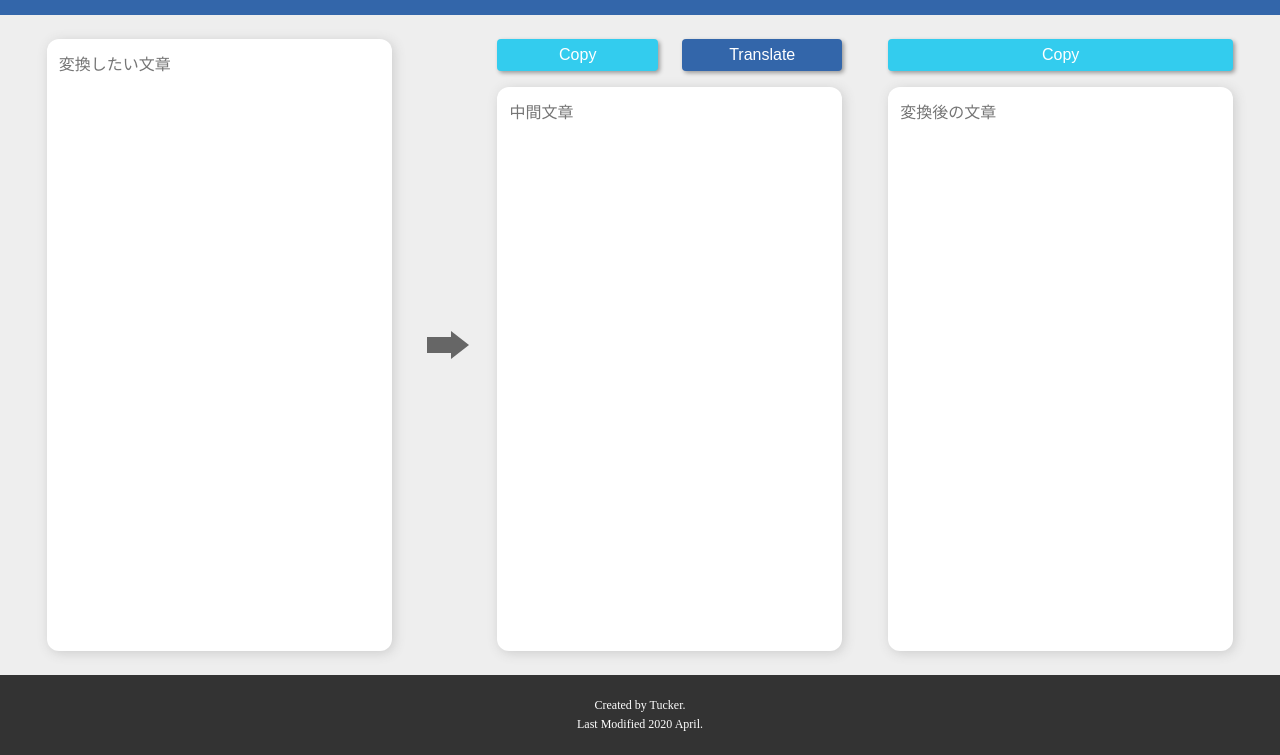
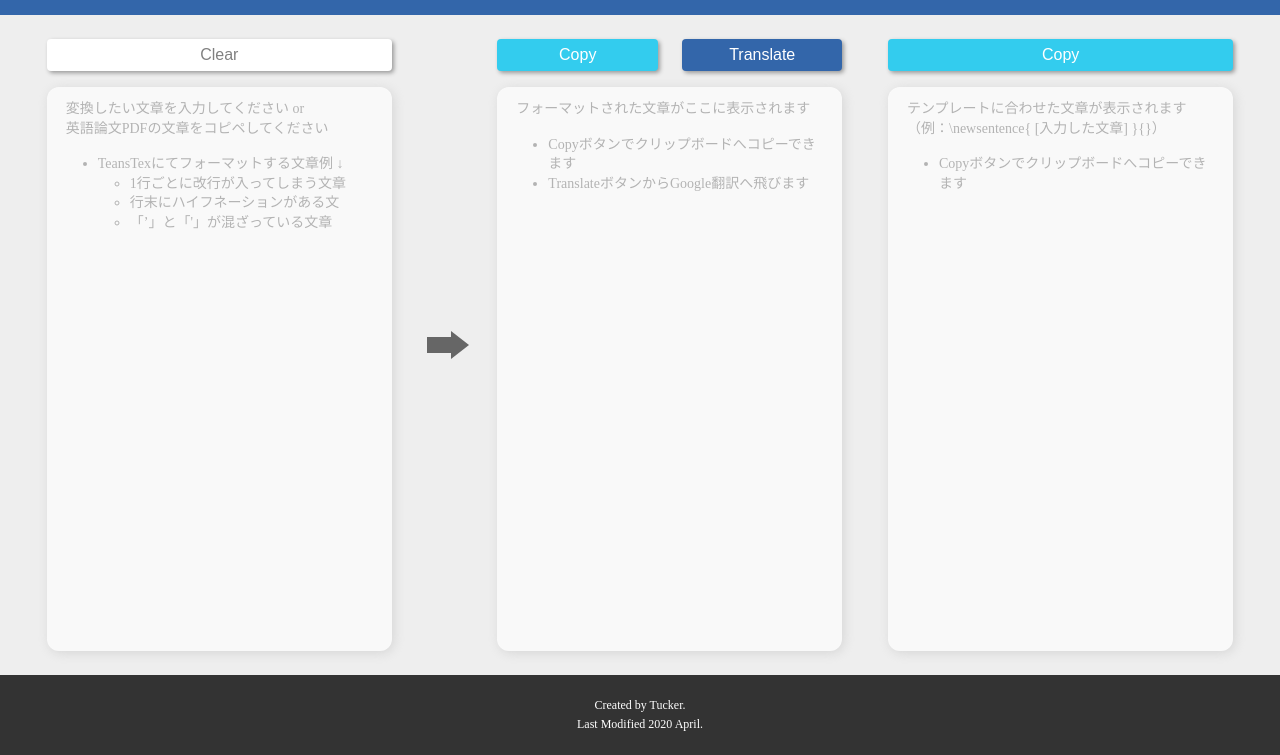
Before and after one commit to tkkrr/transtex, a Gatsby site: page / in a window 1280 px wide. Shown: the part 45-800 px from the top of the page. Built offline with nearby package versions, Linux system fonts and the light colour scheme; Gatsby itself is replaced by a stand-in of ours.

Commit message:
clearボタン追加．使い方の説明をplaceholderに表示

```diff
--- a/src/components/styled.tsx
+++ b/src/components/styled.tsx
@@ -44,6 +44,7 @@ export const TextAreaContainer = styled.div`
 
 /** パディング管理がされているテキストエリアの描画 */
 export const StyledTextArea = styled.textarea`
+    opacity: 0.7;
     width: 100%;
     height: 100%;
     padding: 12px;
@@ -65,6 +66,23 @@ export const HorizontalFlex = styled.div`
     margin-bottom: 16px;
 `
 
+/** StyledTextAreaにPlaceHolderを表示するために使用 */
+export const PlaceHolderForStyledTextArea = styled.div`
+    position: absolute;
+    font-size: 14px;
+    font-weight: normal;
+    width: 24%;
+    height: calc(100% - 154px * 2);
+    p {
+        line-height: 1.4;
+        margin-bottom: 1rem;
+    }
+    ul {
+        margin-left: 32px;
+        line-height: 1.4;
+    }
+`
+
 /** コピーボタン */
 export const CopyClipButton = styled.button`
     width: 100%;
@@ -76,7 +94,8 @@ export const CopyClipButton = styled.button`
     color: white;
     padding: 4px 16px;
     box-shadow: 2px 2px 4px #999;
-    transition: opacity 0.4s;
+    transition-duration: 0.4s;
+    transition-property: opacity, background-color;
     &:hover {
         opacity: 0.6;
     }
@@ -86,6 +105,16 @@ export const CopyClipButton = styled.button`
 export const GoogleButton = styled(CopyClipButton)`
     background-color: #3366aa;
     margin-left: 24px;
+`
+
+/** 入力文字列をclearするボタン */
+export const ClearButton = styled(CopyClipButton)`
+    background-color: white;
+    color: grey;
+    &:hover {
+        background-color: ghostwhite;
+        opacity: 1;
+    }
 `
 
 /** 中心寄せを行う */
--- a/src/components/transtex.tsx
+++ b/src/components/transtex.tsx
@@ -3,14 +3,14 @@ import * as React from "react"
 import { ToastContainer, toast, Slide } from 'react-toastify'
 import 'react-toastify/dist/ReactToastify.css'
 
-import { MainArea, RightArrow, TextAreaContainer, StyledTextArea, HorizontalFlex, Centering, CopyClipButton, GoogleButton} from "./styled"
-
+import { MainArea, RightArrow, TextAreaContainer, StyledTextArea, HorizontalFlex, Centering, CopyClipButton, GoogleButton, PlaceHolderForStyledTextArea, ClearButton} from "./styled"
 
 export default () => {
 
-    const [transStrings, stringsUpdate] = React.useState("")
-    const [transOutput, outputUpdate] = React.useState("")
-    let isChrome = false
+    const [inputStrings, setInputStrings] = React.useState("")
+    const [formatStrings, setFormatStrings] = React.useState("")
+    const [texStrings, setTexStrings] = React.useState("")
+    let isChrome = false    // chromeのみ正規表現の「否定後読み」を使うことができる．isChromeは切分け用の変数
 
     React.useEffect(() => {
         const agent = window.navigator.userAgent.toLowerCase()
@@ -24,27 +24,33 @@ export default () => {
      */
     const trans2tex = (input?: string) => {
         if( !input ) {
-            outputUpdate("")
-            stringsUpdate("")
+            setInputStrings("")
+            setTexStrings("")
+            setFormatStrings("")
             return
         }
-        const out = input.replace(/(\n)/g, " ")
+        setInputStrings(input)
+
+        const out = input
+            .replace(/(\n)/g, " ")  // 文章中に含まれる意味のない改行を削除
+            .replace(/- /g, "")     // ハイフネーションを修正
+            .replace(/’/g, "'")     // アポストロフィをシングルクォートへ変換
 
         let regStr: RegExp
         if(isChrome){
-            regStr = new RegExp("(?<!al.)(?<!e.g)(?<!i.e)\\. ")
+            regStr = new RegExp("(?<!al)(?<!e.g)(?<!i.e)\\. ")
         } else {
             regStr = new RegExp("\\. ")
         }
         const sentences = out.split(regStr)
-        stringsUpdate( sentences.join(".\n\n") )
-        formatTemplate(sentences)
+        setFormatStrings( sentences.join(".\n\n") )
+        formatTemplate( sentences )
     }
 
 
     /**
      * 入力をテンプレートTeX形式に変換する
-     * @param input splitした文章群
+     * @param input 文末のピリオドごとにsplitした文章群
      */
     const formatTemplate = (input: string[]) => {
         const processData = input.map( item => {
@@ -57,7 +63,7 @@ export default () => {
 {${item}${item.slice(-1) === "." ? "" : "."}}
 {}`)
         })
-        outputUpdate(out.join("\n\n"))
+        setTexStrings(out.join("\n\n"))
     }
 
 
@@ -141,13 +147,32 @@ export default () => {
         )
     }
 
-    return <MainArea >
+    return <MainArea>
         <TextAreaContainer>
+            <HorizontalFlex>
+                <ClearButton onClick={() => trans2tex("")}>
+                    Clear
+                </ClearButton>
+            </HorizontalFlex>
+            <PlaceHolderForStyledTextArea hidden={!!formatStrings}>
+                <p>
+                    変換したい文章を入力してください or<br/>
+                    英語論文PDFの文章をコピペしてください
+                </p>
+
+                <ul>
+                    <li>TeansTexにてフォーマットする文章例 ↓
+                        <ul>
+                            <li>1行ごとに改行が入ってしまう文章</li>
+                            <li>行末にハイフネーションがある文</li>
+                            <li>「’」と「'」が混ざっている文章</li>
+                        </ul>
+                    </li>
+                </ul>
+            </PlaceHolderForStyledTextArea>
             <StyledTextArea
-                placeholder={"変換したい文章"}
-                onChange={e => {
-                    trans2tex(e.target.value)
-                }}
+                value={inputStrings}
+                onChange={e => trans2tex(e.target.value)}
             />
         </TextAreaContainer>
         <Centering>
@@ -156,29 +181,48 @@ export default () => {
         </Centering>
         <TextAreaContainer>
             <HorizontalFlex>
-                <CopyClipButton onClick={() => copyClip(transStrings)}>
+                <CopyClipButton onClick={() => copyClip(formatStrings)}>
                     Copy
                 </CopyClipButton>
-                <GoogleButton onClick={() => gotoGoogleTranslate(transStrings)}>
+                <GoogleButton onClick={() => gotoGoogleTranslate(formatStrings)}>
                     Translate
                 </GoogleButton>
             </HorizontalFlex>
+            <PlaceHolderForStyledTextArea hidden={!!formatStrings}>
+                <p>
+                    フォーマットされた文章がここに表示されます
+                </p>
+
+                <ul>
+                    <li>Copyボタンでクリップボードへコピーできます</li>
+                    <li>TranslateボタンからGoogle翻訳へ飛びます</li>
+                </ul>
+            </PlaceHolderForStyledTextArea>
             <StyledTextArea
-                placeholder={"中間文章"}
-                value={transStrings}
+                // placeholder={secondPlaceHolder}
+                value={formatStrings}
                 readOnly={true}
-                id={"strings"}
+                // id={"strings"}
             />
         </TextAreaContainer>
         <TextAreaContainer>
             <HorizontalFlex>
-                <CopyClipButton onClick={() => copyClip(transOutput)}>
+                <CopyClipButton onClick={() => copyClip(texStrings)}>
                     Copy
                 </CopyClipButton>
             </HorizontalFlex>
+            <PlaceHolderForStyledTextArea hidden={!!formatStrings}>
+                <p>
+                    テンプレートに合わせた文章が表示されます<br/>
+                    （例：{"\\newsentence{ [入力した文章] }{}"}）
+                </p>
+
+                <ul>
+                    <li>Copyボタンでクリップボードへコピーできます</li>
+                </ul>
+            </PlaceHolderForStyledTextArea>
             <StyledTextArea
-                placeholder={"変換後の文章"}
-                value={transOutput}
+                value={texStrings}
                 readOnly={true}
                 id={"output"}
             />
```
